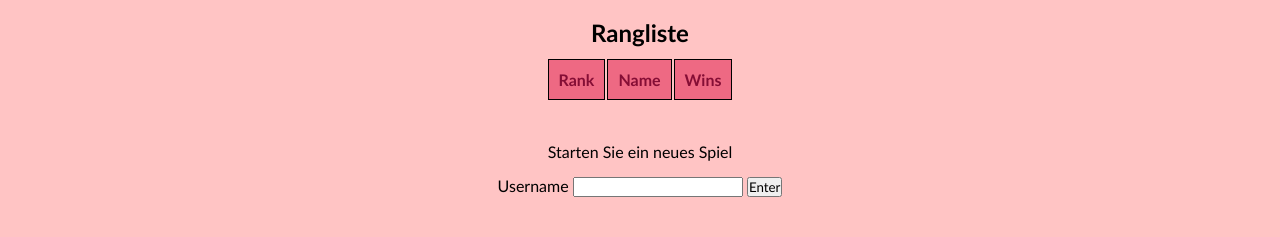
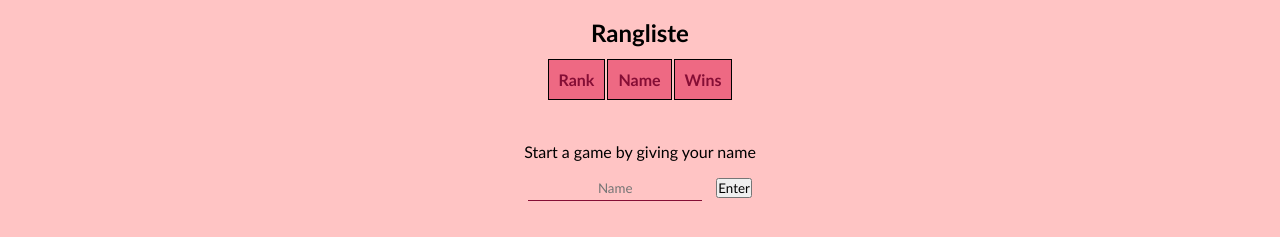
Before and after one commit to davorluc/rock-paper-scissors, a website with bundled scripts: page schere-stein-papier.html in a window 1280 px wide. Shown: the part 81-318 px from the top of the page. Built offline with nearby package versions, Linux system fonts and the light colour scheme.

Commit message:
styled the input element

```diff
--- a/schere-stein-papier.html
+++ b/schere-stein-papier.html
@@ -25,10 +25,9 @@
       </table>
     </section>
     <section id="login">
-      <p>Starten Sie ein neues Spiel</p>
+      <p>Start a game by giving your name</p>
       <form>
-        <label for="user-input">Username</label>
-        <input id="user-input" required>
+        <input id="user-input" placeholder="Name" required>
         <button id="buttonEnter" type="button">Enter</button>
       </form>
     </section>
--- a/styles/global.css
+++ b/styles/global.css
@@ -137,3 +137,15 @@ form {
 h2 {
   margin-bottom: 10px;
 }
+
+#user-input {
+  background-color: transparent;
+  border: none;
+  border-bottom: 1px solid #850e35;
+  padding: 4px;
+  margin-right: 10px;
+}
+
+input::placeholder {
+  text-align: center;
+}
```
